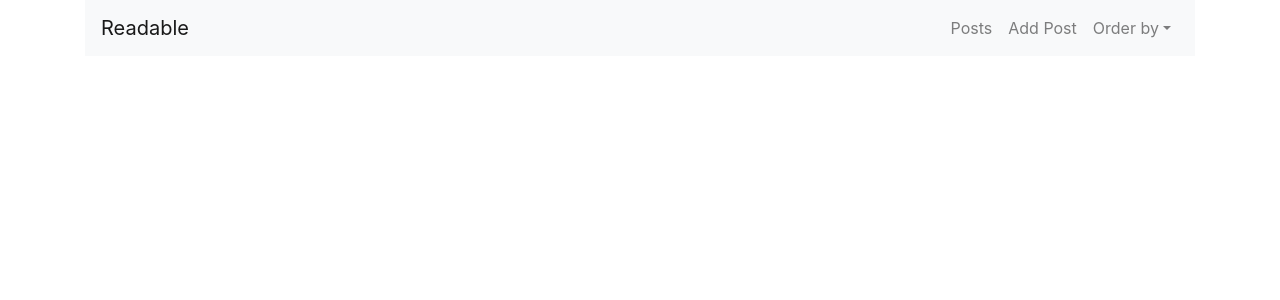
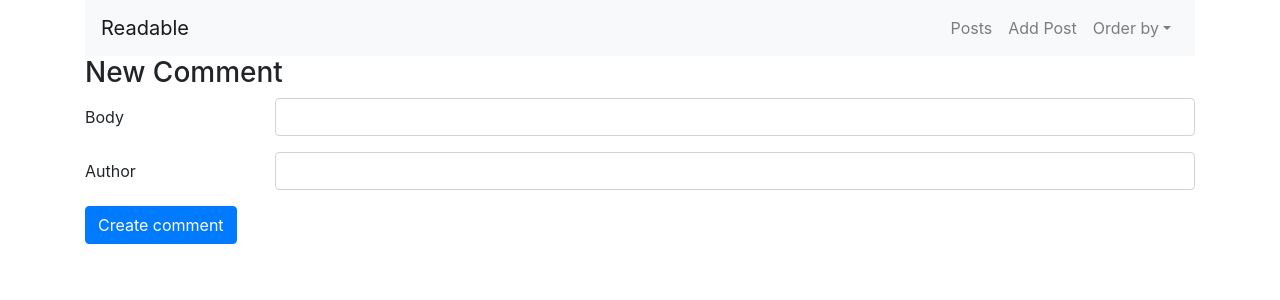
Before and after one commit to lucasleite01/readable, a React (Create React App) app: page /1/1/newcomment in a window 1280 px wide. Shown: the top 300 px of the page. Built offline with nearby package versions, Linux system fonts and the light colour scheme; no server answers.

Commit message:
feat: add comments to posts

```diff
--- a/src/App.js
+++ b/src/App.js
@@ -4,6 +4,7 @@ import { Container, Collapse, Navbar, NavbarToggler, Nav, NavItem } from 'reacts
 import { DropdownToggle, DropdownMenu, DropdownItem, UncontrolledDropdown } from 'reactstrap';
 import PostList from './components/PostList.js';
 import AddPost from './components/AddPost.js';
+import AddComment from './components/AddComment.js';
 import { BrowserRouter as Router, Route, Link } from 'react-router-dom'
 // import { connect } from 'react-redux';
 
@@ -83,6 +84,9 @@ class App extends Component {
             </PostList>
           )} />
           <Route exact path="/post/new" component={AddPost} />
+          <Route exact path="/:category/:post_id/newcomment" render= {() => (
+            <AddComment/>
+          )} />
         </Container>
       </Router>
     );
--- a/src/api-server/ReadableAPI.js
+++ b/src/api-server/ReadableAPI.js
@@ -80,3 +80,11 @@ export const editComment = (comment) =>
     body: JSON.stringify(comment)
   })
     .then(res => res.json())
+
+export const addComment = (comment) =>
+  fetch(`${api}/comments`, {
+    method: 'POST',
+    headers,
+    body: JSON.stringify(comment)
+  })
+    .then(res => res.json())
--- /dev/null
+++ b/src/components/AddComment.js
@@ -0,0 +1,114 @@
+import React, { Component } from 'react';
+import { Button, Form, FormGroup, Label, Input, Col, FormFeedback } from 'reactstrap';
+import * as ReadableAPI from '../api-server/ReadableAPI';
+// import { Row, ListGroup } from 'reactstrap';
+// import PostContent from './PostContent.js';
+import { connect } from 'react-redux';
+import { addComment } from '../actions';
+import { withRouter } from 'react-router';
+
+const uuidv4 = require('uuid/v4');
+
+class AddComment extends Component {
+
+  constructor(props) {
+    super(props);
+    this.state = {
+      uuid: null,
+      formBody: '',
+      formAuthor: '',
+      bodyFilled: true,
+      authorFilled: true
+    };
+    this.handleBodyChange = this.handleBodyChange.bind(this);
+    this.handleAuthorChange = this.handleAuthorChange.bind(this);
+    this.createComment = this.createComment.bind(this);
+    this.resetFormToInicialState = this.resetFormToInicialState.bind(this);
+  }
+
+  componentDidMount() {
+    this.resetFormToInicialState();
+  }
+
+  handleBodyChange(event) {
+    this.setState({ formBody: event.target.value});
+    if (event.target.value === '') {
+      this.setState({ bodyFilled: false })
+    } else {
+      this.setState({ bodyFilled: true })
+    }
+  }
+
+  handleAuthorChange(event) {
+    this.setState({ formAuthor: event.target.value});
+    if (event.target.value === '') {
+      this.setState({ authorFilled: false })
+    } else {
+      this.setState({ authorFilled: true })
+    }
+  }
+
+  createComment() {
+    const { uuid, formBody, formAuthor } = this.state;
+    let newComment = {
+      id: uuid,
+      timestamp: Date.now(),
+      body: formBody,
+      author: formAuthor,
+      parentId: this.props.match.url.split("/")[2]
+    }
+
+    ReadableAPI.addComment(newComment).then((data) => {
+      this.props.addComment(data);
+    });
+
+    this.resetFormToInicialState();
+  }
+
+  resetFormToInicialState() {
+    ReadableAPI.getCategories().then((data) => {
+      this.setState({
+        uuid: uuidv4(),
+        formBody: '',
+        formAuthor: '',
+        bodyFilled: true,
+        authorFilled: true
+      });
+    });
+  }
+
+  render() {
+    // console.log(uuidv4());
+    // console.log(this.props);
+    return (
+      <div>
+        <h3>New Comment</h3>
+        <Form>
+          <FormGroup row>
+            <Label for="postBody" sm={2}>Body</Label>
+            <Col sm={10}>
+              <Input type="text" value={this.state.formBody} onChange={this.handleBodyChange} invalid={!this.state.bodyFilled}/>
+              <FormFeedback>Please, insert a body</FormFeedback>
+            </Col>
+          </FormGroup>
+          <FormGroup row>
+            <Label for="postAuthor" sm={2}>Author</Label>
+            <Col sm={10}>
+              <Input type="text" value={this.state.formAuthor} onChange={this.handleAuthorChange} invalid={!this.state.authorFilled}/>
+              <FormFeedback>Please, insert an author</FormFeedback>
+            </Col>
+          </FormGroup>
+        </Form>
+        <Button color="primary" onClick={this.createComment}>Create comment</Button>
+      </div>
+    );
+  }
+}
+
+function mapDispatchToProps(dispatch) {
+  return {
+    addComment: (data) => dispatch(addComment(data))
+  }
+}
+
+export default withRouter(connect(null, mapDispatchToProps)(AddComment));
--- a/src/components/CommentContent.js
+++ b/src/components/CommentContent.js
@@ -76,7 +76,7 @@ class CommentContent extends Component {
   }
 
   render() {
-    console.log(this.props);
+    // console.log(this.props);
     const { comment } = this.props;
     return (
       <div>
--- a/src/components/PostContent.js
+++ b/src/components/PostContent.js
@@ -6,6 +6,8 @@ import { voteUpPost, voteDownPost, deletePost, editPost } from '../actions';
 import * as ReadableAPI from '../api-server/ReadableAPI';
 import { Link } from 'react-router-dom';
 import CommentList from './CommentList.js';
+// import AddComment from './AddComment.js';
+import { withRouter } from 'react-router';
 
 class PostContent extends Component {
 
@@ -56,8 +58,8 @@ class PostContent extends Component {
 
   editPost(post) {
     ReadableAPI.editPost(post).then((data) => {
-      console.log(data);
-      //this.props.editPost(data);
+      // console.log(data);
+      this.props.editPost(data);
     });
   }
 
@@ -103,6 +105,7 @@ class PostContent extends Component {
   render() {
     const { post, showBodyComments } = this.props;
     let postDetailPage = `/${post.category}/${post.id}`;
+    let newCommentPage = `${this.props.match.url}/newcomment`;
     // console.log(this.props);
     return (
       <div>
@@ -131,6 +134,9 @@ class PostContent extends Component {
         {showBodyComments ?
           <div>
             <hr/>
+            <Link to={newCommentPage}>
+              <Button color="primary">Add comment</Button>
+            </Link>
             <h4>Comments</h4>
             <CommentList
               parentId={post.id} />
@@ -175,4 +181,4 @@ function mapDispatchToProps(dispatch) {
   }
 }
 
-export default connect(null, mapDispatchToProps)(PostContent);
+export default withRouter(connect(null, mapDispatchToProps)(PostContent));
```
